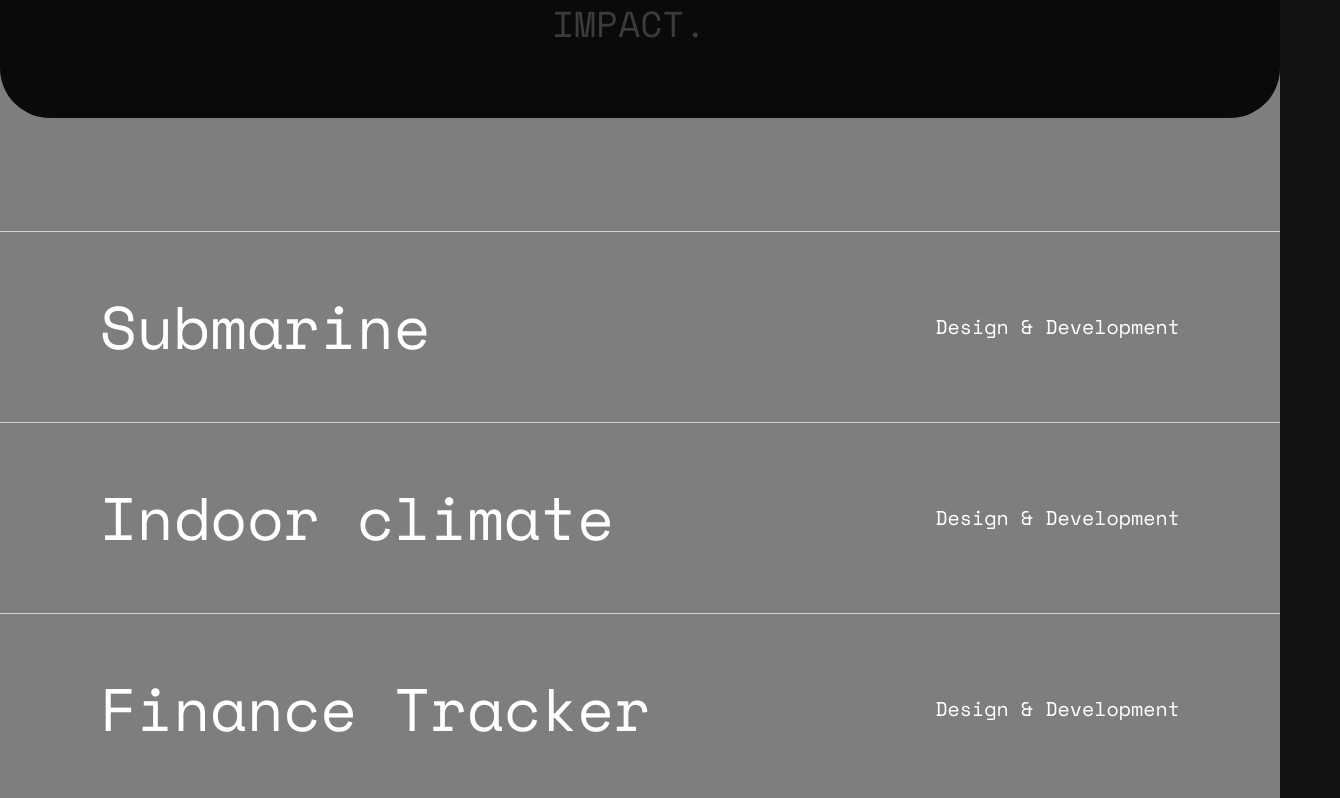
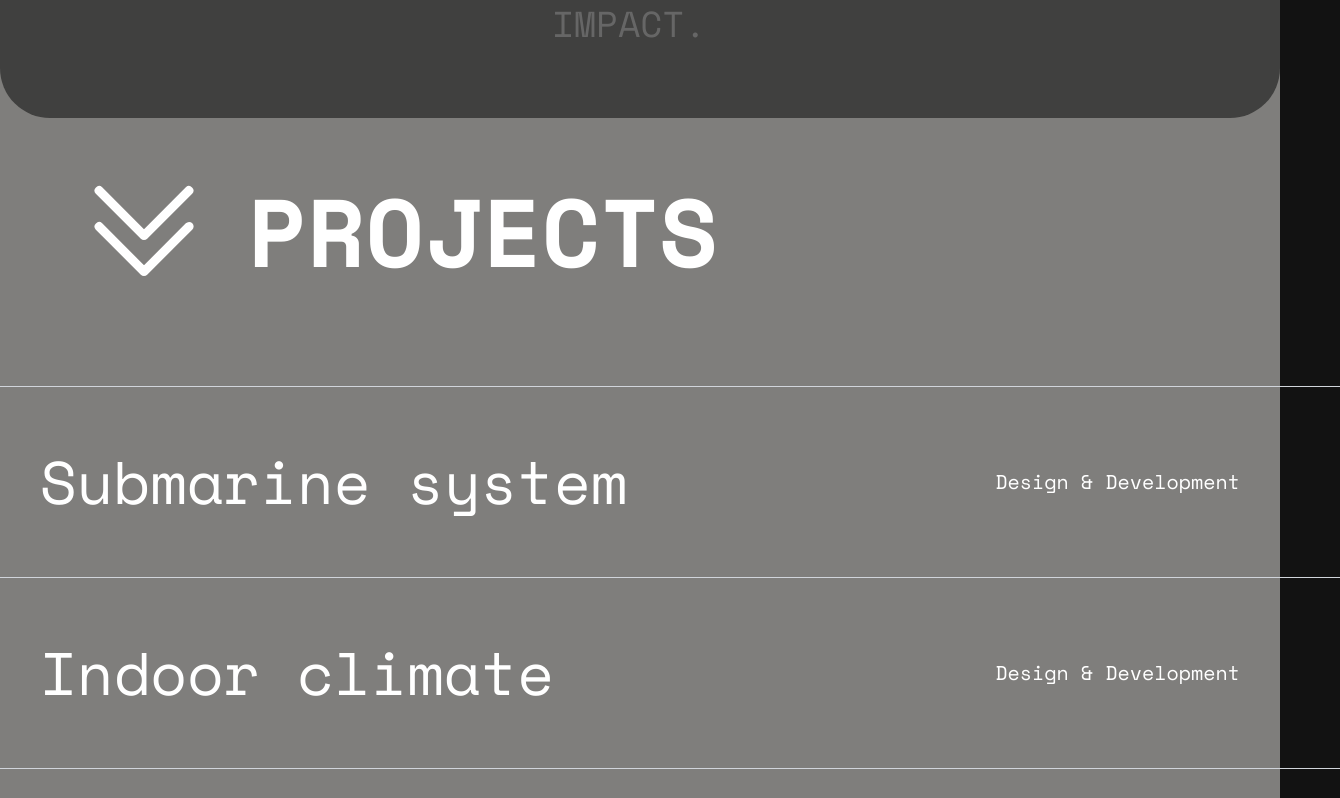
Before and after one commit to Zerefez/V1-Portfolio, a Next.js app: page / in a window 1280 px wide. Shown: the part 1322-2120 px from the top of the page, 1340 px wide, since content can reach past the window. Built offline with nearby package versions, Linux system fonts and the light colour scheme.

Commit message:
Update project gallery

```diff
--- a/src/components/about.tsx
+++ b/src/components/about.tsx
@@ -22,7 +22,7 @@ export default function About() {
 
   return (
     <section id="about" className="w-full h-[80vh]">
-      <div className="w-[80wh] h-[80vh] flex items-center justify-center rounded-[50px] overflow-hidden bg-neutral-950">
+      <div className="w-[80wh] h-[80vh] flex items-center justify-center rounded-[50px] overflow-hidden bg-[#40403F]">
       <motion.div
         ref={container}
         style={{ opacity }}
--- a/src/components/project.tsx
+++ b/src/components/project.tsx
@@ -15,7 +15,7 @@ export default function Project({ index, title, setModal }: ProjectProps) {
       onMouseLeave={() => setModal({ active: false, index })}
       className="group flex sm:flex-row w-full justify-between items-center p-[50px] px-[100px] border-t border-gray-300 cursor-pointer transition-opacity duration-200 hover:opacity-50 last:border-b"
     >
-      <h2 className=" md:text-[60px] pr-10 sm:text-[40px] m-0 font-normal transition-transform duration-400 group-hover:-translate-x-2">
+      <h2 className=" lg:text-[60px] md:text-[40px] pr-10 sm:text-[20px] m-0 font-normal transition-transform duration-400 group-hover:-translate-x-2">
         {title}
       </h2>
       <p className="pl-10 font-light sm:text-[12px] md:text-[20px] transition-transform duration-400 group-hover:translate-x-2">
--- a/src/components/projectGallery.tsx
+++ b/src/components/projectGallery.tsx
@@ -4,7 +4,6 @@ import { useState } from "react";
 import Modal from "../components/modal";
 import Project from "../components/project";
 import { projects } from "../lib/data";
-
 
 export default function ProjectGallery() {
   const [modal, setModal] = useState<{ active: boolean; index: number }>({
@@ -13,13 +12,43 @@ export default function ProjectGallery() {
   });
 
   return (
-    <div className="flex h-screen w-full items-center justify-center bg-optimum-grey">
-      <div className="w-[1400px] flex flex-col items-center justify-center">
-        {projects.map((project, index) => (
-          <Project key={index} index={index} title={project.title} setModal={setModal} />
-        ))}
+    <section id="projects" className="flex h-screen w-full">
+      <div className="flex h-[100vh] w-full flex-col items-center justify-center bg-optimum-grey">
+        <div className="flex items-center justify-start w-full h-[150px] md:m-20 md:p-10 sm:m-10 sm:p-5">
+          <svg
+            xmlns="http://www.w3.org/2000/svg"
+            viewBox="0 0 24 24"
+            fill="currentColor"
+            className="w-6 h-6 md:w-36 md:h-36 sm:w-6 sm:h-6 m-8"
+          >
+            <path
+              fillRule="evenodd"
+              d="M11.47 13.28a.75.75 0 0 0 1.06 0l7.5-7.5a.75.75 0 0 0-1.06-1.06L12 11.69 5.03 4.72a.75.75 0 0 0-1.06 1.06l7.5 7.5Z"
+              clipRule="evenodd"
+            />
+            <path
+              fillRule="evenodd"
+              d="M11.47 19.28a.75.75 0 0 0 1.06 0l7.5-7.5a.75.75 0 1 0-1.06-1.06L12 17.69l-6.97-6.97a.75.75 0 0 0-1.06 1.06l7.5 7.5Z"
+              clipRule="evenodd"
+            />
+          </svg>
+          <h1 className=" md:text-8xl sm:text-4xl text-center font-bold uppercase ">
+            Projects
+          </h1>
+        </div>
+
+        <div className="lg:w-[1400px] md:w-[550px] sm:w-[350px] flex flex-col items-center justify-center">
+          {projects.map((project, index) => (
+            <Project
+              key={index}
+              index={index}
+              title={project.title}
+              setModal={setModal}
+            />
+          ))}
+        </div>
+        <Modal modal={modal} />
       </div>
-      <Modal modal={modal} />
-    </div>
+    </section>
   );
 }
--- a/src/lib/data.ts
+++ b/src/lib/data.ts
@@ -65,7 +65,7 @@ export interface ProjectType {
 
 export const projects: ProjectType[] = [
   {
-    title: "Submarine",
+    title: "Submarine system",
     src: "Project3.png",
     color: "#000000",
   },
```
Also changed, not shown: src/app/page.tsx (+15 -21 lines).
